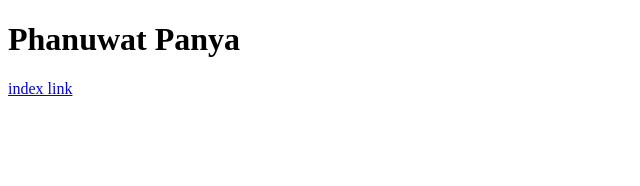
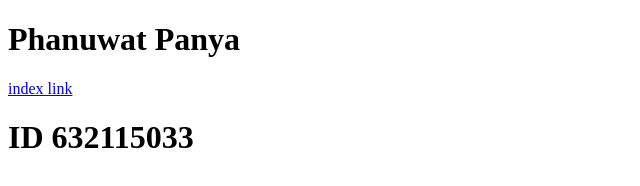
Before and after one commit to 632115033701Phanuwat/LAB03_Dev, a plain HTML site: page profile.html in a window 1280 px wide. Shown: the whole page, without its empty margins (0-640 px from the left). Drawn offline with Linux system fonts and the light colour scheme.

Commit message:
commit my detail

```diff
--- a/profile.html
+++ b/profile.html
@@ -9,5 +9,6 @@
 <body>
     <h1>Phanuwat Panya</h1>
     <a href="index.html">index link</a>
+    <h1>ID 632115033</h1>
 </body>
 </html>
```
